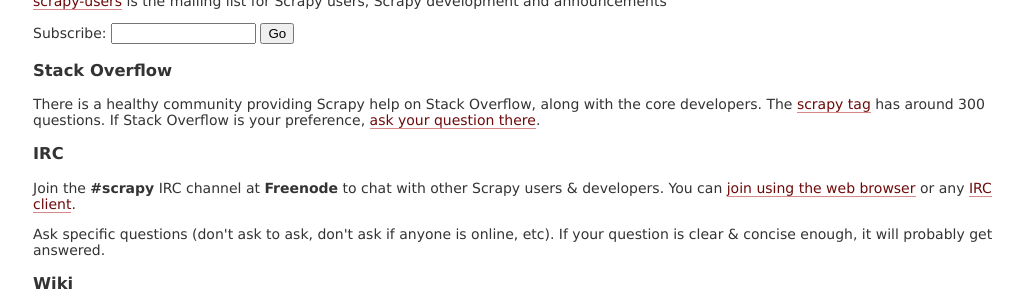
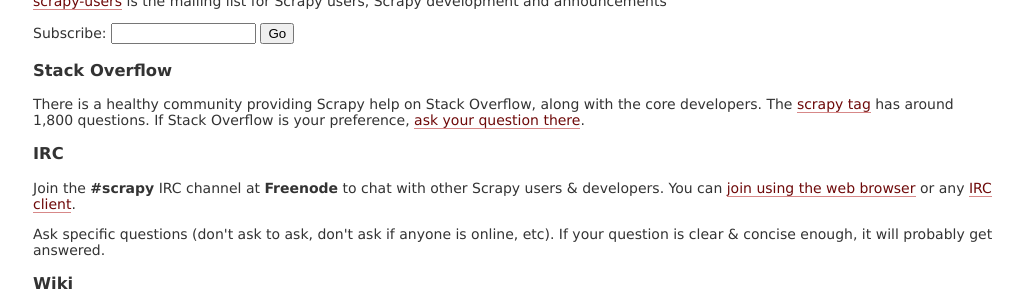
Before and after one commit to scrapy/scrapy.org, a Jekyll site: the page built from community.html, in a window 1280 px wide, cut to the strip 324-615 px from the top of the page. Shown: the whole strip, without its empty margins (127-1150 px from the left). Built offline with Jekyll 4.4.1, drawn with Linux system fonts in a browser that asks for light colours; Markdown is read by kramdown in place of the engine named in the settings; comment, search, counter and statistics services are not loaded.

Commit message:
update stats

```diff
--- a/community.html
+++ b/community.html
@@ -27,7 +27,7 @@
 <p>There is a healthy community providing Scrapy help on Stack
 Overflow, along with the core developers. The <a
     href="http://stackoverflow.com/questions/tagged/scrapy">scrapy tag</a>
-has around 300 questions. If Stack Overflow is your preference, <a
+has around 1,800 questions. If Stack Overflow is your preference, <a
     href="http://stackoverflow.com/questions/ask">ask your question
     there</a>.</p>
 
```
